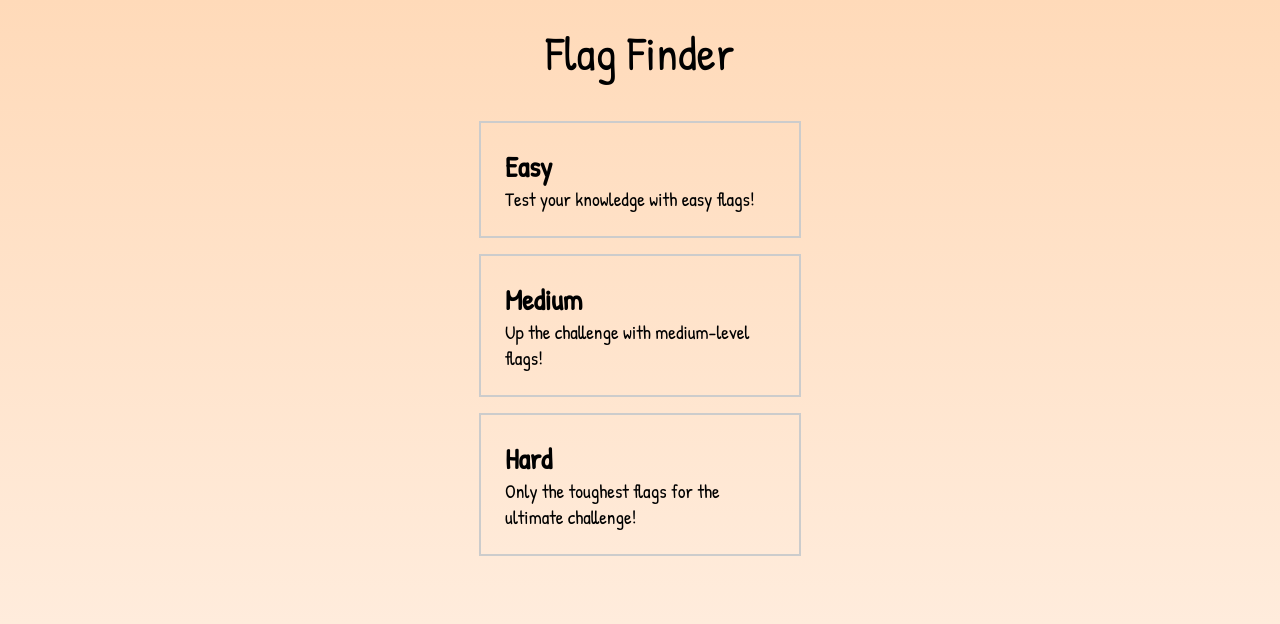
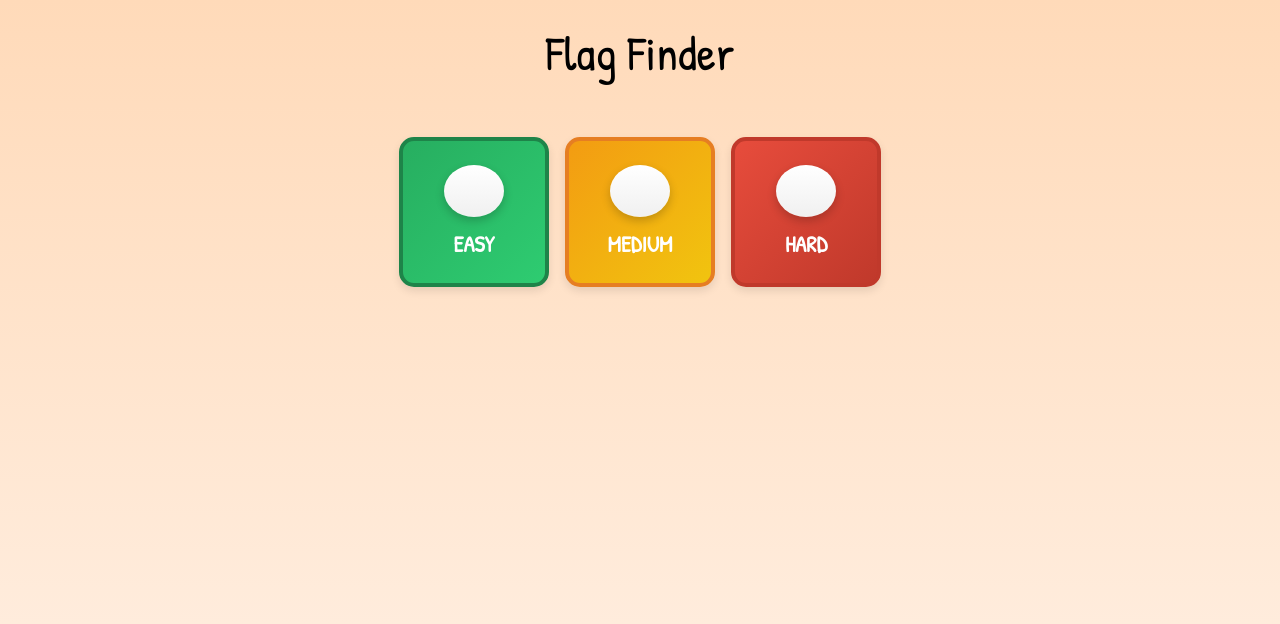
Before and after one commit to joseph-johnson27001/game-world, a Vue app: page /flag-finder/categories in a window 1280 px wide. Shown: the top 624 px of the page. Built offline with nearby package versions, Linux system fonts and the light colour scheme.

Commit message:
Categories option update

```diff
--- a/src/store/modules/flagFinder.js
+++ b/src/store/modules/flagFinder.js
@@ -79,7 +79,7 @@ export default {
   },
   getters: {
     getFlagsByDifficulty: (state) => {
-      return state[state.gameSettings.difficulty]; // Return flags based on selected difficulty
+      return state[state.gameSettings.difficulty];
     },
     getGameMode: (state) => {
       return state.gameSettings.gameMode;
--- a/src/views/FlagFinder/FlagFinderCategories.vue
+++ b/src/views/FlagFinder/FlagFinderCategories.vue
@@ -6,19 +6,22 @@
       <span></span>
     </div>
 
-    <div class="difficulty-card" @click="selectDifficulty('easy')">
-      <h2>Easy</h2>
-      <p>Test your knowledge with easy flags!</p>
-    </div>
+    <!-- Difficulty Buttons -->
+    <div class="difficulty-buttons">
+      <div class="difficulty-card easy" @click="selectDifficulty('easy')">
+        <div class="icon"></div>
+        <h2>Easy</h2>
+      </div>
 
-    <div class="difficulty-card" @click="selectDifficulty('medium')">
-      <h2>Medium</h2>
-      <p>Up the challenge with medium-level flags!</p>
-    </div>
+      <div class="difficulty-card medium" @click="selectDifficulty('medium')">
+        <div class="icon"></div>
+        <h2>Medium</h2>
+      </div>
 
-    <div class="difficulty-card" @click="selectDifficulty('hard')">
-      <h2>Hard</h2>
-      <p>Only the toughest flags for the ultimate challenge!</p>
+      <div class="difficulty-card hard" @click="selectDifficulty('hard')">
+        <div class="icon"></div>
+        <h2>Hard</h2>
+      </div>
     </div>
   </div>
 </template>
@@ -35,21 +38,77 @@ export default {
 </script>
 
 <style scoped>
-.difficulty-card {
-  border: 2px solid #ccc;
-  padding: 1.5em;
-  margin: 1em auto;
-  width: 80%;
-  max-width: 500px;
-  cursor: pointer;
-  transition: background-color 0.3s ease;
+/* General Layout for Difficulty Buttons */
+.difficulty-buttons {
+  display: flex;
+  justify-content: center;
+  gap: 1em;
+  margin: 2em auto;
 }
 
-.difficulty-card h2 {
-  font-size: 1.8em;
+.difficulty-card {
+  display: flex;
+  flex-direction: column;
+  align-items: center;
+  justify-content: center;
+  width: 150px;
+  height: 150px;
+  border-radius: 15px;
+  border: 4px solid transparent;
+  padding: 1.5em;
+  box-shadow: 0 4px 8px rgba(0, 0, 0, 0.1);
+  transition: all 0.3s ease;
+  cursor: pointer;
+  position: relative;
 }
 
-.difficulty-card p {
-  font-size: 1.2em;
+/* Styling the Icon Placeholder */
+.difficulty-card .icon {
+  background-color: white;
+  width: 60px;
+  height: 60px;
+  border-radius: 50%;
+  margin-bottom: 0.75em;
+  position: relative;
+  background: linear-gradient(to bottom, #fff, #f0f0f0);
+  box-shadow: 0px 4px 10px rgba(0, 0, 0, 0.2);
+}
+
+/* Text Styling */
+.difficulty-card h2 {
+  font-size: 1.4em;
+  font-weight: bold;
+  color: #fff;
+  text-transform: uppercase;
+}
+
+/* Easy Difficulty Styles */
+.easy {
+  background: linear-gradient(135deg, #27ae60, #2ecc71);
+  border-color: #1e8449;
+}
+.easy:hover {
+  background: linear-gradient(135deg, #2ecc71, #27ae60);
+  box-shadow: 0 8px 16px rgba(0, 0, 0, 0.2);
+}
+
+/* Medium Difficulty Styles */
+.medium {
+  background: linear-gradient(135deg, #f39c12, #f1c40f);
+  border-color: #e67e22;
+}
+.medium:hover {
+  background: linear-gradient(135deg, #f1c40f, #f39c12);
+  box-shadow: 0 8px 16px rgba(0, 0, 0, 0.2);
+}
+
+/* Hard Difficulty Styles */
+.hard {
+  background: linear-gradient(135deg, #e74c3c, #c0392b);
+  border-color: #c0392b;
+}
+.hard:hover {
+  background: linear-gradient(135deg, #c0392b, #e74c3c);
+  box-shadow: 0 8px 16px rgba(0, 0, 0, 0.2);
 }
 </style>
```
